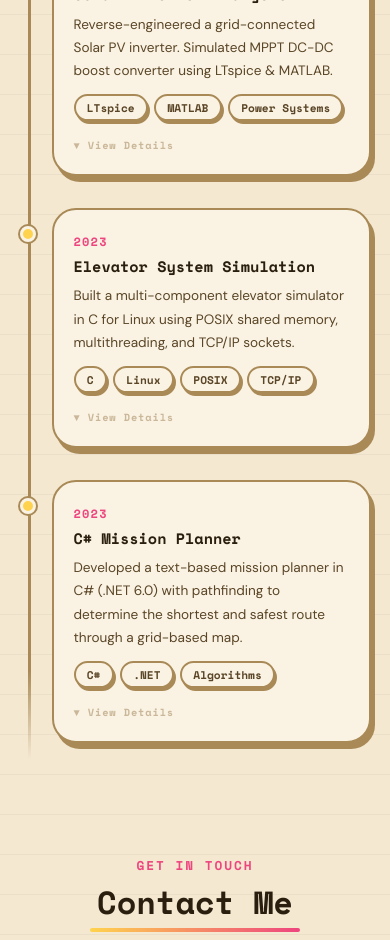
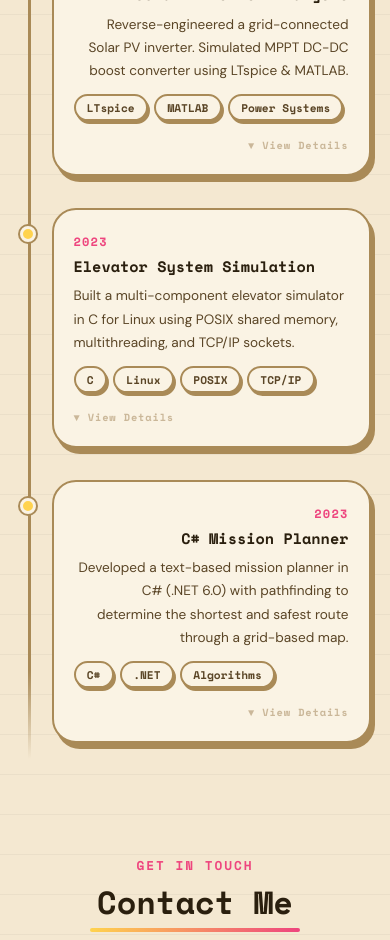
Before and after one commit to unholypot/about-me-react, a React (Vite) app: page / in a window 390 px wide. Shown: the part 3540-4480 px from the top of the page. Built offline with nearby package versions, Linux system fonts and the light colour scheme.

Commit message:
ADDED HOVER TO PROJECTS ON DESKTOP IDK CAPSSS

```diff
--- a/src/components/Project_timeline.jsx
+++ b/src/components/Project_timeline.jsx
@@ -1,4 +1,4 @@
-import { useState, Fragment } from "react";
+import { useState } from "react";
 import { motion, AnimatePresence } from "framer-motion";
 import {
   fadeUp,
@@ -228,6 +228,7 @@ function DetailPanel({ entry }) {
 /* ── MAIN TIMELINE COMPONENT ────────────────────────────── */
 function Timeline() {
   const [expandedId, setExpandedId] = useState(null);
+  const [hoveredId, setHoveredId] = useState(null);
 
   const handleToggle = (title) =>
     setExpandedId((prev) => (prev === title ? null : title));
@@ -250,36 +251,17 @@ function Timeline() {
       <motion.div className="timeline" variants={fadeUp}>
         {timelineEntries.map((entry, index) => {
           const isLeft = index % 2 === 0;
-          const isExpanded = expandedId === entry.title;
+          const isLocked = expandedId === entry.title;
+          const isActive = isLocked || hoveredId === entry.title;
           const uid = `${entry.year}-${entry.title}`;
 
-          return (
-            <Fragment key={uid}>
-              {/* ── Card item ───────────────────────────── */}
-              <motion.div
-                className={`timeline-item ${
-                  isLeft ? "timeline-item--left" : "timeline-item--right"
-                }${isExpanded ? " timeline-item--expanded" : ""}`}
-                variants={staggerItem}
-              >
-                {/* Node / marker on the centre line */}
-                <div className="timeline-node">
-                  <span
-                    className={`timeline-node-dot${
-                      isExpanded ? " timeline-node-dot--active" : ""
-                    }`}
-                  />
-                </div>
-
-                {/* Clickable card */}
+          const cardEl = (
             <div
-                  className={`timeline-card${
-                    isExpanded ? " timeline-card--expanded" : ""
-                  }`}
+              className={`timeline-card${isActive ? " timeline-card--expanded" : ""}`}
               role="button"
               tabIndex={0}
-                  aria-expanded={isExpanded}
-                  aria-label={`${entry.title} — ${isExpanded ? "collapse" : "expand"} details`}
+              aria-expanded={isLocked}
+              aria-label={`${entry.title} — ${isLocked ? "collapse" : "expand"} details`}
               onClick={() => handleToggle(entry.title)}
               onKeyDown={(e) => {
                 if (e.key === "Enter" || e.key === " ") {
@@ -303,25 +285,20 @@ function Timeline() {
               <div className="timeline-card-expand-hint">
                 <span
                   className={`timeline-card-chevron${
-                        isExpanded ? " timeline-card-chevron--open" : ""
+                    isActive ? " timeline-card-chevron--open" : ""
                   }`}
                 >
-                      {isExpanded ? "▲ Collapse" : "▼ View Details"}
+                  {isLocked ? "▲ Collapse" : "▼ View Details"}
                 </span>
               </div>
             </div>
-              </motion.div>
+          );
 
-              {/* ── Detail panel (opposite side on desktop, below on mobile) ── */}
+          const panelEl = (
             <AnimatePresence>
-                {isExpanded && (
+              {isActive && (
                 <motion.div
                   key={`detail-${uid}`}
-                    className={`timeline-detail-row ${
-                      isLeft
-                        ? "timeline-detail-row--right"
-                        : "timeline-detail-row--left"
-                    }`}
                   variants={panelVariants}
                   initial="hidden"
                   animate="visible"
@@ -331,7 +308,37 @@ function Timeline() {
                 </motion.div>
               )}
             </AnimatePresence>
-            </Fragment>
+          );
+
+          return (
+            <motion.div
+              key={uid}
+              className={`timeline-row${
+                isLeft ? " timeline-row--left" : " timeline-row--right"
+              }`}
+              variants={staggerItem}
+              onMouseEnter={() => setHoveredId(entry.title)}
+              onMouseLeave={() => setHoveredId(null)}
+            >
+              {/* Left column */}
+              <div className="tl-col tl-col--left">
+                {isLeft ? cardEl : panelEl}
+              </div>
+
+              {/* Center: timeline marker */}
+              <div className="tl-center">
+                <span
+                  className={`timeline-node-dot${
+                    isActive ? " timeline-node-dot--active" : ""
+                  }`}
+                />
+              </div>
+
+              {/* Right column */}
+              <div className="tl-col tl-col--right">
+                {isLeft ? panelEl : cardEl}
+              </div>
+            </motion.div>
           );
         })}
       </motion.div>
--- a/src/style.css
+++ b/src/style.css
@@ -1079,51 +1079,48 @@ html.dark .timeline::before {
   box-shadow: 0 0 8px rgba(238, 69, 126, 0.15);
 }
 
-/* Each item row */
-.timeline-item {
-  display: flex;
-  align-items: flex-start;
+/* Each timeline row: 3-column grid [left | centre marker | right] */
+.timeline-row {
+  display: grid;
+  grid-template-columns: 1fr 1.5rem 1fr;
+  align-items: start;
+  margin-bottom: 2.5rem;
+}
+
+.timeline-row:last-child {
+  margin-bottom: 0;
+}
+
+/* Columns */
+.tl-col {
+  min-width: 0;
+}
+
+.tl-col--left {
+  padding-right: 2.5rem;
+}
+
+.tl-col--right {
+  padding-left: 2.5rem;
+}
+
+/* Card text alignment by side */
+.timeline-row--left .tl-col--left {
+  text-align: right;
+}
+
+.timeline-row--right .tl-col--right {
+  text-align: left;
+}
+
+/* ── TIMELINE NODE (dot on the line) ───────────────────── */
+/* Centre column containing the dot on the vertical line */
+.tl-center {
+  display: flex;
+  justify-content: center;
+  padding-top: 1.1rem;
   position: relative;
-  width: 50%;
-  padding: 0 2.5rem;
-  margin-bottom: 2.5rem;
-}
-
-.timeline-item:last-child {
-  margin-bottom: 0;
-}
-
-/* Left-side items: push to right half, align card to the left of centre */
-.timeline-item--left {
-  margin-left: 0;
-  margin-right: auto;
-  justify-content: flex-end;
-  text-align: right;
-}
-
-/* Right-side items: push to left half, align card to the right of centre */
-.timeline-item--right {
-  margin-left: auto;
-  margin-right: 0;
-  justify-content: flex-start;
-  text-align: left;
-}
-
-/* ── TIMELINE NODE (dot on the line) ───────────────────── */
-.timeline-node {
-  position: absolute;
-  top: 1.1rem;
-  width: 1rem;
-  height: 1rem;
   z-index: 2;
-}
-
-.timeline-item--left .timeline-node {
-  right: -0.5rem;
-}
-
-.timeline-item--right .timeline-node {
-  left: -0.5rem;
 }
 
 .timeline-node-dot {
@@ -1213,11 +1210,11 @@ html.dark .timeline-year {
   gap: 0.4rem;
 }
 
-.timeline-item--left .timeline-tags {
+.timeline-row--left .tl-col--left .timeline-tags {
   justify-content: flex-end;
 }
 
-.timeline-item--right .timeline-tags {
+.timeline-row--right .tl-col--right .timeline-tags {
   justify-content: flex-start;
 }
 
@@ -1242,10 +1239,7 @@ html.dark .timeline-card--expanded {
   border-color: var(--clr-primary);
 }
 
-/* Tighten gap below card when it has an open detail panel */
-.timeline-item--expanded {
-  margin-bottom: 0.75rem;
-}
+
 
 /* ── TIMELINE NODE — ACTIVE STATE ────────────────────────── */
 .timeline-node-dot--active {
@@ -1288,23 +1282,6 @@ html.dark .timeline-card--expanded .timeline-card-chevron {
   color: var(--clr-primary);
 }
 
-/* ── TIMELINE DETAIL ROW ─────────────────────────────────── */
-/* Full-width block that positions the panel on the opposite side */
-.timeline-detail-row {
-  margin-bottom: 2.5rem;
-}
-
-/* Panel on the RIGHT (paired with a left-side card) */
-.timeline-detail-row--right {
-  padding-left: calc(50% + 2.5rem);
-  padding-right: 2.5rem;
-}
-
-/* Panel on the LEFT (paired with a right-side card) */
-.timeline-detail-row--left {
-  padding-left: 2.5rem;
-  padding-right: calc(50% + 2.5rem);
-}
 
 /* ── TIMELINE DETAIL PANEL ───────────────────────────────── */
 .timeline-detail-panel {
@@ -1488,39 +1465,42 @@ html.dark .timeline-detail-btn:hover {
     transform: none;
   }
 
-  .timeline-item,
-  .timeline-item--left,
-  .timeline-item--right {
+  .timeline-row {
+    display: flex;
+    flex-direction: column;
+    padding-left: 2.5rem;
+    position: relative;
+  }
+
+  .tl-col--left,
+  .tl-col--right {
     width: 100%;
-    margin-left: 0;
-    margin-right: 0;
-    padding-left: 2.5rem;
-    padding-right: 0;
-    justify-content: flex-start;
+    padding: 0;
     text-align: left;
   }
 
-  .timeline-item--left .timeline-node,
-  .timeline-item--right .timeline-node {
+  /* For right rows: bring card (tl-col--right) before panel (tl-col--left) */
+  .timeline-row--right .tl-col--right {
+    order: -1;
+  }
+
+  .tl-center {
+    position: absolute;
     left: 0;
-    right: auto;
+    top: 1.1rem;
+    padding: 0;
+    display: block;
   }
 
-  .timeline-item--left .timeline-tags,
-  .timeline-item--right .timeline-tags {
+  /* All tags left-aligned on mobile */
+  .timeline-row--left .tl-col--left .timeline-tags,
+  .timeline-row--right .tl-col--right .timeline-tags {
     justify-content: flex-start;
   }
 
-  /* Detail row: collapse to single column below the card */
-  .timeline-detail-row--right,
-  .timeline-detail-row--left {
-    padding-left: 2.5rem;
-    padding-right: 0;
-  }
-
-  /* Preserve tighter gap even at this breakpoint */
-  .timeline-item--expanded {
-    margin-bottom: 0.75rem;
+  /* Space between card and detail panel when stacked */
+  .timeline-detail-panel {
+    margin-top: 0.75rem;
   }
 }
 
@@ -1556,9 +1536,7 @@ html.dark .timeline-detail-btn:hover {
   .hamburger-menu .dark-mode-toggle { margin-right: 0 !important; }
 
   /* Timeline mobile tweaks */
-  .timeline-item,
-  .timeline-item--left,
-  .timeline-item--right {
+  .timeline-row {
     padding-left: 2rem;
     margin-bottom: 2rem;
   }
@@ -1575,13 +1553,6 @@ html.dark .timeline-detail-btn:hover {
     font-size: 0.85rem;
   }
 
-  /* Detail row tweaks at narrowest widths */
-  .timeline-detail-row--right,
-  .timeline-detail-row--left {
-    padding-left: 2rem;
-    padding-right: 0;
-  }
-
   .timeline-detail-panel {
     padding: 1.25rem;
   }
@@ -1589,11 +1560,6 @@ html.dark .timeline-detail-btn:hover {
   .timeline-detail-btn {
     font-size: 0.65rem;
     padding: 0.35rem 0.85rem;
-  }
-
-  /* Retain tightened gap below expanded card */
-  .timeline-item--expanded {
-    margin-bottom: 0.75rem;
   }
 }
 
```
Lines whose indentation alone changed are shown as unchanged.
